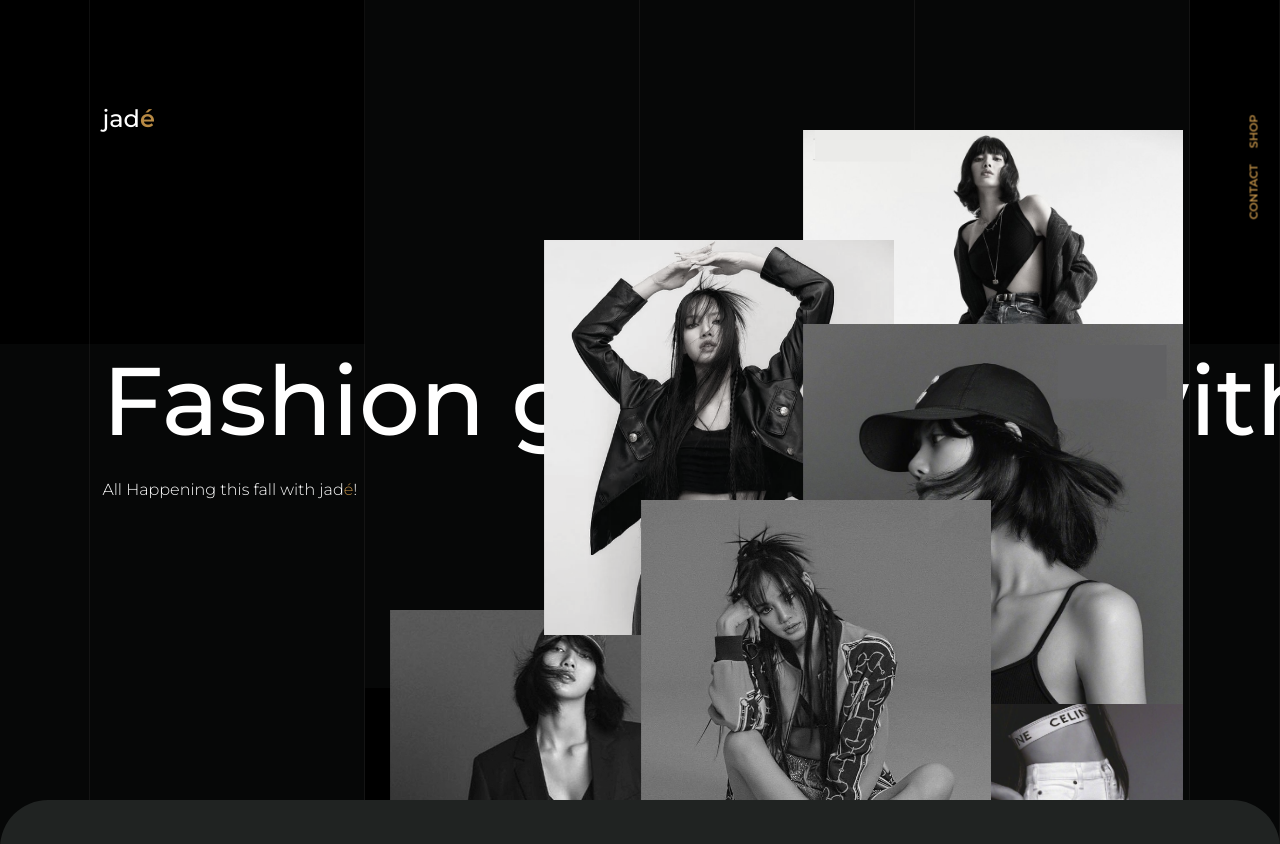
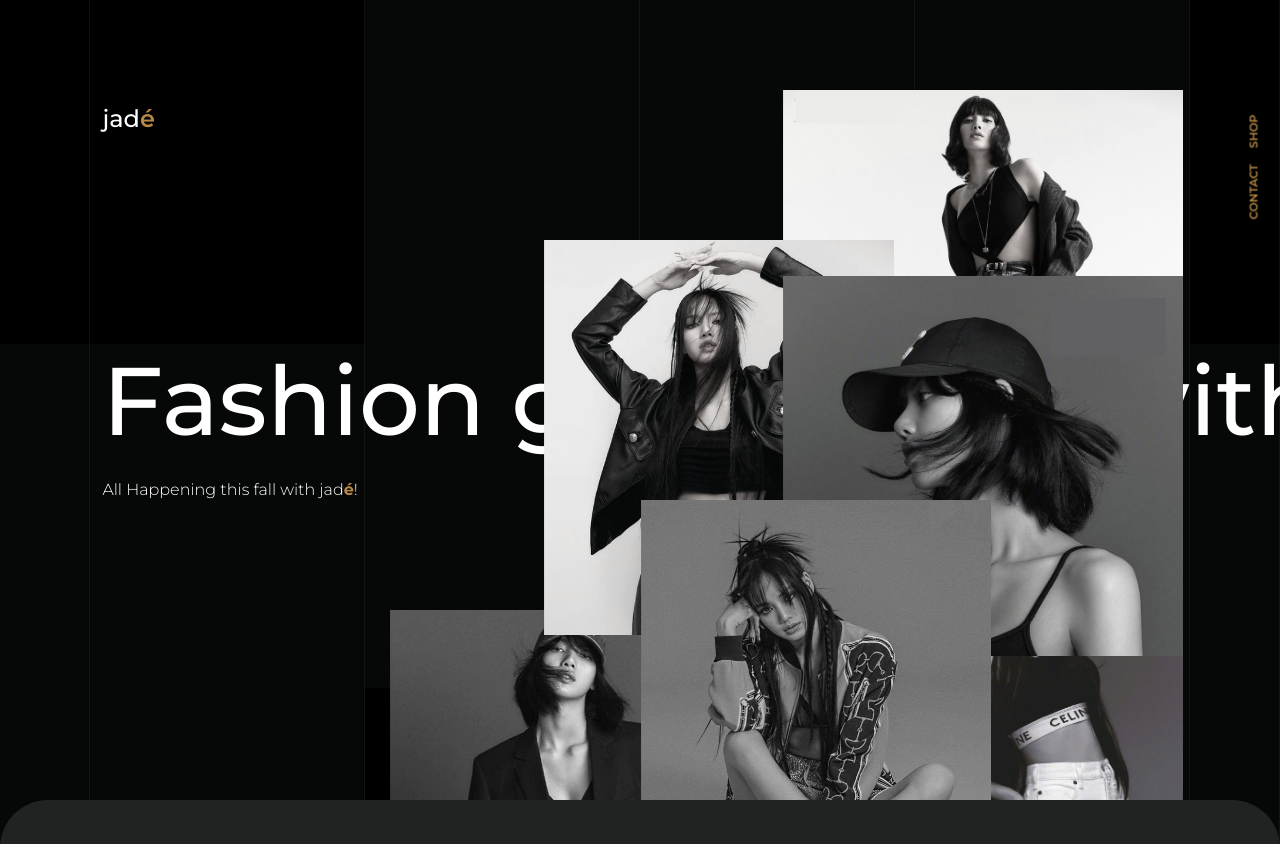
Before and after one commit to dubem-ji/jade-fashion, a React (Create React App) app in the folder client/: page / in a window 1280 px wide. Shown: the top 844 px of the page. Built offline with nearby package versions, Linux system fonts and the light colour scheme.

Commit message:
Update App.css

```diff
--- a/client/src/App.css
+++ b/client/src/App.css
@@ -427,9 +427,11 @@ input:focus {
 }
 .landing .scroll-text span{
   color: var(--color-brown-2);
+  font-weight: 600;
 }
 .landing .descrip-text span{
   color: var(--color-brown-2);
+  font-weight: 700;
 }
 
 .landing .descrip-text{
@@ -448,9 +450,9 @@ input:focus {
 }
 .landing #one {
   height: 350px;
-  width: 380px;
+  width: 400px;
   position: fixed;
-  bottom: 40%;
+  bottom: 45%;
   right: 0%;
 }
 .landing #two {
@@ -462,9 +464,9 @@ input:focus {
 }
 .landing #three {
   height: 380px;
-    width: 380px;
+    width: 400px;
     position: fixed;
-    bottom: 12%;
+    bottom: 18%;
     right: 0%;
 }
 .landing #four {
```
